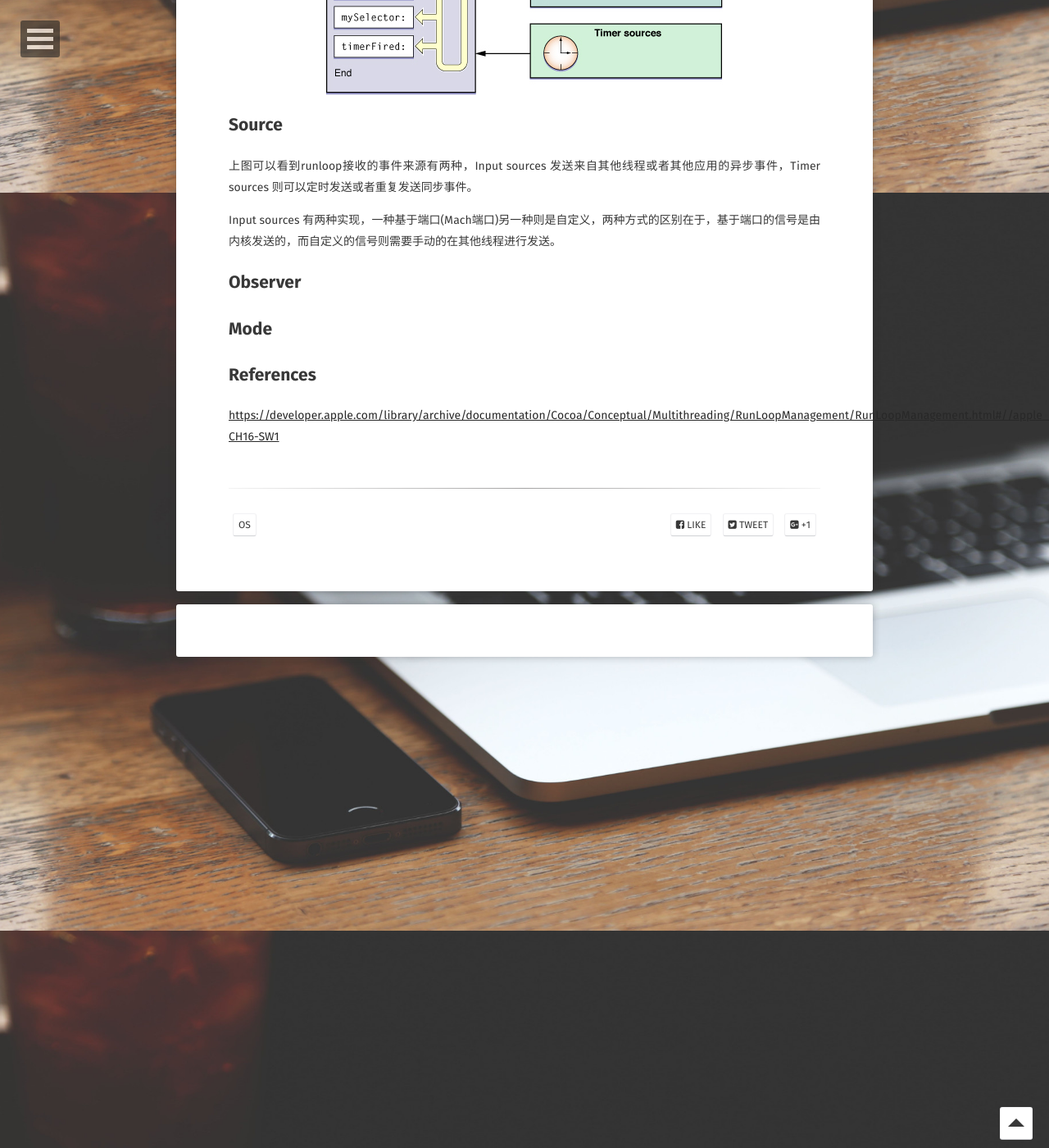
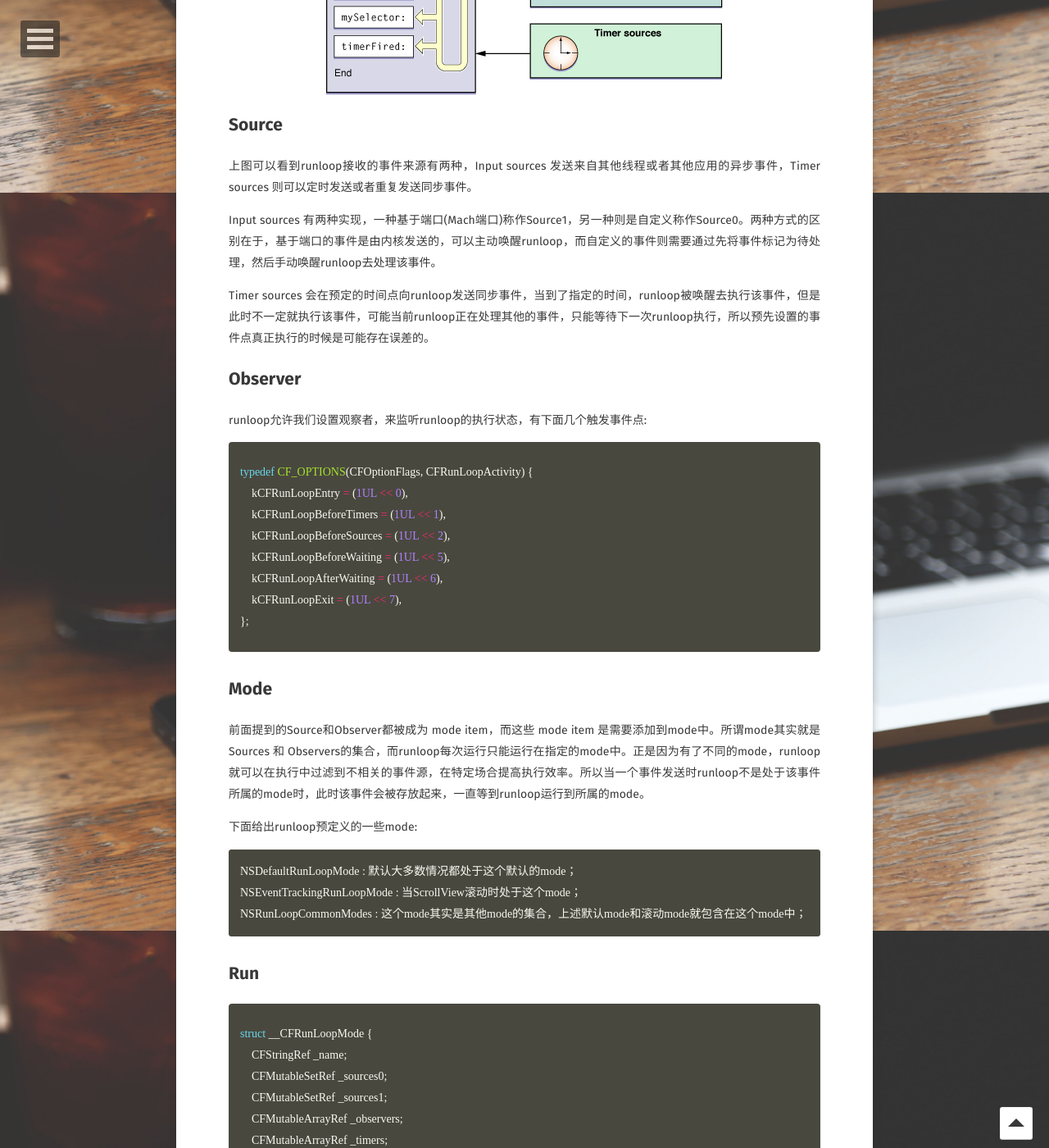
Before and after one commit to longjianjiang/longjianjiang.github.io, a Jekyll site: the page built from _posts/2019-03-19-runloop.md, in a window 1280 px wide and 1400 px high, scrolled down 665 px. Shown: the whole window at 82% size. Built offline with Jekyll 4.4.1, drawn with Linux system fonts in a browser that asks for light colours; some web fonts are replaced; comment, search, counter and statistics services are not loaded; some of the changed text lies outside the part shown.

Commit message:
Update(auto commit)

````diff
--- a/_posts/2019-03-19-runloop.md
+++ b/_posts/2019-03-19-runloop.md
@@ -18,10 +18,55 @@ comments: true
 
 上图可以看到runloop接收的事件来源有两种，Input sources 发送来自其他线程或者其他应用的异步事件，Timer sources 则可以定时发送或者重复发送同步事件。
 
-Input sources 有两种实现，一种基于端口(Mach端口)另一种则是自定义，两种方式的区别在于，基于端口的信号是由内核发送的，而自定义的信号则需要手动的在其他线程进行发送。
+Input sources 有两种实现，一种基于端口(Mach端口)称作Source1，另一种则是自定义称作Source0。两种方式的区别在于，基于端口的事件是由内核发送的，可以主动唤醒runloop，而自定义的事件则需要通过先将事件标记为待处理，然后手动唤醒runloop去处理该事件。
+
+Timer sources 会在预定的时间点向runloop发送同步事件，当到了指定的时间，runloop被唤醒去执行该事件，但是此时不一定就执行该事件，可能当前runloop正在处理其他的事件，只能等待下一次runloop执行，所以预先设置的事件点真正执行的时候是可能存在误差的。
 
 ## Observer
+
+runloop允许我们设置观察者，来监听runloop的执行状态，有下面几个触发事件点:
+
+{% highlight objective_c %}
+typedef CF_OPTIONS(CFOptionFlags, CFRunLoopActivity) {
+    kCFRunLoopEntry = (1UL << 0),
+    kCFRunLoopBeforeTimers = (1UL << 1),
+    kCFRunLoopBeforeSources = (1UL << 2),
+    kCFRunLoopBeforeWaiting = (1UL << 5),
+    kCFRunLoopAfterWaiting = (1UL << 6),
+    kCFRunLoopExit = (1UL << 7),
+};
+{% endhighlight %}
+
 ## Mode
+
+前面提到的Source和Observer都被成为 mode item，而这些 mode item 是需要添加到mode中。所谓mode其实就是Sources 和 Observers的集合，而runloop每次运行只能运行在指定的mode中。正是因为有了不同的mode，runloop就可以在执行中过滤到不相关的事件源，在特定场合提高执行效率。所以当一个事件发送时runloop不是处于该事件所属的mode时，此时该事件会被存放起来，一直等到runloop运行到所属的mode。
+
+下面给出runloop预定义的一些mode:
+
+```
+NSDefaultRunLoopMode : 默认大多数情况都处于这个默认的mode；
+NSEventTrackingRunLoopMode : 当ScrollView滚动时处于这个mode；
+NSRunLoopCommonModes : 这个mode其实是其他mode的集合，上述默认mode和滚动mode就包含在这个mode中；
+```
+
+## Run
+
+{% highlight objective_c %}
+struct __CFRunLoopMode {
+    CFStringRef _name;
+    CFMutableSetRef _sources0;
+    CFMutableSetRef _sources1;
+    CFMutableArrayRef _observers;
+    CFMutableArrayRef _timers;
+};
+struct __CFRunLoop {
+    CFMutableSetRef _commonModes;
+    CFMutableSetRef _commonModeItems;
+    CFRunLoopModeRef _currentMode;
+    CFMutableSetRef _modes;
+};
+{% endhighlight %}
+
 
 ## References
 
````
Also changed, not shown: other parts of _posts/2019-03-19-runloop.md (+1 -1 lines).
